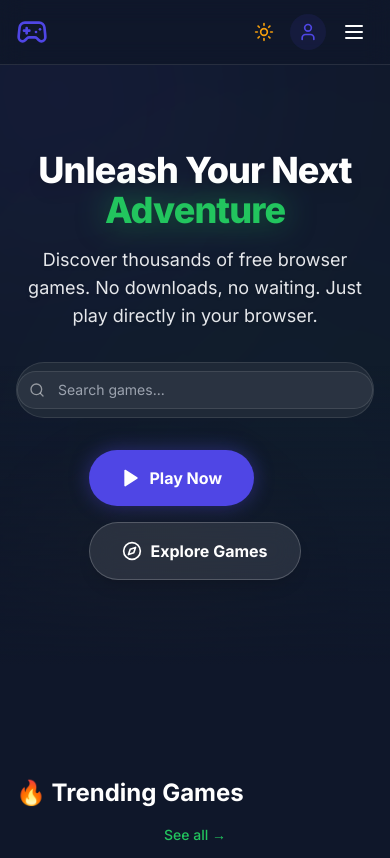
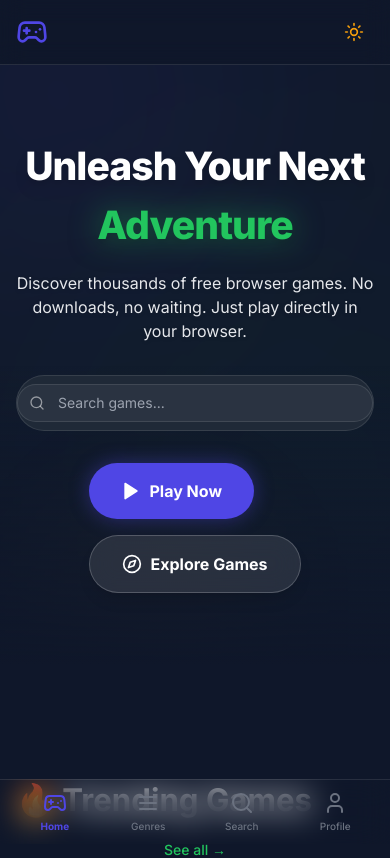
Before and after one commit to abuhanif254/PixelPlay, a Next.js app in the folder apps/web/: page / in a window 390 px wide. Shown: the top 858 px of the page. Built offline with nearby package versions, Linux system fonts and the light colour scheme.

Commit message:
feat: phase 1 - international layout, mega menu, and fluid typography

```diff
--- a/apps/web/app/(home)/page.tsx
+++ b/apps/web/app/(home)/page.tsx
@@ -86,7 +86,7 @@ export default function HomePage() {
           <section aria-labelledby="categories-heading">
             <div id="categories-heading" className="sr-only">Popular Categories</div>
             <SectionHeader title="🧩 Popular Categories" actionText="Explore" />
-            <div className="grid grid-cols-2 md:grid-cols-3 lg:grid-cols-6 gap-4">
+            <div className="grid grid-cols-2 sm:grid-cols-3 md:grid-cols-4 lg:grid-cols-6 gap-4">
               {categories.map((cat, i) => (
                  <CategoryCard key={i} name={cat.title} icon={cat.icon} gameCount={cat.count} />
               ))}
@@ -99,7 +99,7 @@ export default function HomePage() {
           <section aria-labelledby="editors-picks-heading">
             <div id="editors-picks-heading" className="sr-only">Editor's Picks</div>
             <SectionHeader title="⭐ Editor's Picks" subtitle="Hand-picked gems for you" />
-            <div className="grid grid-cols-1 md:grid-cols-2 gap-6">
+            <div className="grid grid-cols-1 md:grid-cols-2 lg:grid-cols-3 xl:grid-cols-4 gap-6">
               <div className="md:col-span-1 h-64">
                  <GameCard title="Ultimate Chess" rating={5.0} featured={true} />
               </div>
@@ -115,7 +115,7 @@ export default function HomePage() {
           <section aria-labelledby="guides-heading">
             <div id="guides-heading" className="sr-only">Latest Guides and News</div>
             <SectionHeader title="📖 Latest Guides & News" actionText="Read more" />
-            <div className="grid grid-cols-1 md:grid-cols-2 lg:grid-cols-4 gap-6">
+            <div className="grid grid-cols-1 sm:grid-cols-2 lg:grid-cols-4 gap-6">
               <BlogPreviewCard title="Top 10 Puzzle Games" date="Aug 10, 2026" readTime="5 min read" excerpt="Discover the best brain teasers to play directly in your browser." />
               <BlogPreviewCard title="Best Browser Games" date="Aug 8, 2026" readTime="8 min read" excerpt="A definitive list of HTML5 games that you shouldn't miss." />
               <BlogPreviewCard title="Brain Games for Focus" date="Aug 5, 2026" readTime="4 min read" excerpt="How strategy games improve your cognitive abilities." />
--- a/apps/web/components/HeroSection.tsx
+++ b/apps/web/components/HeroSection.tsx
@@ -47,10 +47,10 @@ export const HeroSection: React.FC = () => {
           animate={{ opacity: 1, y: 0 }}
           transition={{ duration: 0.6 }}
         >
-          <h1 className="text-4xl md:text-6xl font-extrabold tracking-tight mb-4 text-white drop-shadow-lg">
+          <h1 className="text-fluid-3xl md:text-fluid-4xl font-extrabold tracking-tight mb-4 text-white drop-shadow-lg">
             Unleash Your Next <span className="text-accent drop-shadow-[0_0_15px_rgba(34,197,94,0.5)]">Adventure</span>
           </h1>
-          <p className="text-lg md:text-xl text-gray-200 max-w-2xl mx-auto drop-shadow">
+          <p className="text-fluid-base md:text-fluid-lg text-gray-200 max-w-2xl mx-auto drop-shadow">
             Discover thousands of free browser games. No downloads, no waiting. Just play directly in your browser.
           </p>
         </motion.div>
--- a/apps/web/components/Navbar.tsx
+++ b/apps/web/components/Navbar.tsx
@@ -7,7 +7,6 @@ import { useTheme } from 'next-themes';
 import { SearchBar } from './SearchBar';
 
 export default function Navbar() {
-  const [isMobileMenuOpen, setIsMobileMenuOpen] = useState(false);
   const [isCategoriesOpen, setIsCategoriesOpen] = useState(false);
   const { theme, setTheme } = useTheme();
   const [mounted, setMounted] = useState(false);
@@ -15,6 +14,7 @@ export default function Navbar() {
   useEffect(() => setMounted(true), []);
 
   return (
+    <>
       <nav className="sticky top-0 z-50 w-full border-b border-black/10 dark:border-white/10 bg-background/80 backdrop-blur-md">
         <div className="container mx-auto px-4 md:px-6 h-16 flex items-center justify-between gap-4">
           {/* Logo */}
@@ -22,10 +22,12 @@ export default function Navbar() {
             <Gamepad2 className="w-8 h-8 text-primary" />
             <span className="font-bold text-xl tracking-tight hidden sm:block">PixelPlay</span>
           </Link>
-        {/* Search */}
-        <div className="flex-1 max-w-xl hidden md:flex items-center">
+
+          {/* Search (Desktop & Tablet) */}
+          <div className="flex-1 max-w-2xl hidden md:flex items-center mx-4">
             <SearchBar />
           </div>
+
           {/* Desktop Links */}
           <div className="hidden md:flex items-center gap-6">
             <div
@@ -33,69 +35,87 @@ export default function Navbar() {
               onMouseEnter={() => setIsCategoriesOpen(true)}
               onMouseLeave={() => setIsCategoriesOpen(false)}
             >
-            <button className="flex items-center gap-1 text-sm font-medium hover:text-primary transition-colors">
-              Categories <ChevronDown className="w-4 h-4" />
+              <button className="flex items-center gap-1 text-sm font-semibold hover:text-primary transition-colors py-5">
+                Categories <ChevronDown className={`w-4 h-4 transition-transform ${isCategoriesOpen ? 'rotate-180' : ''}`} />
               </button>
+
+              {/* Mega Menu */}
               <AnimatePresence>
                 {isCategoriesOpen && (
                   <motion.div
                     initial={{ opacity: 0, y: 10 }}
                     animate={{ opacity: 1, y: 0 }}
                     exit={{ opacity: 0, y: 10 }}
-                  className="absolute top-full right-0 mt-2 w-48 rounded-xl bg-background border border-black/10 dark:border-white/10 shadow-xl overflow-hidden py-2"
+                    transition={{ duration: 0.2 }}
+                    className="absolute top-full left-1/2 -translate-x-1/2 mt-0 w-[600px] rounded-2xl bg-background border border-black/10 dark:border-white/10 shadow-2xl overflow-hidden p-6 grid grid-cols-3 gap-6 before:absolute before:-top-4 before:left-0 before:w-full before:h-4 before:bg-transparent"
                   >
-                  {['Action', 'Puzzle', 'Strategy', 'RPG', 'Sports'].map(cat => (
-                    <Link key={cat} href={`/category/${cat.toLowerCase()}`} className="block px-4 py-2 text-sm hover:bg-primary/10 hover:text-primary transition-colors">
-                      {cat}
-                    </Link>
-                  ))}
+                    <div>
+                      <h4 className="text-xs font-bold text-gray-500 uppercase tracking-wider mb-3">Popular</h4>
+                      <div className="flex flex-col gap-2">
+                        <Link href="/category/action" className="text-sm font-medium hover:text-primary transition-colors">Action</Link>
+                        <Link href="/category/puzzle" className="text-sm font-medium hover:text-primary transition-colors">Puzzle</Link>
+                        <Link href="/category/strategy" className="text-sm font-medium hover:text-primary transition-colors">Strategy</Link>
+                      </div>
+                    </div>
+                    <div>
+                      <h4 className="text-xs font-bold text-gray-500 uppercase tracking-wider mb-3">Multiplayer</h4>
+                      <div className="flex flex-col gap-2">
+                        <Link href="/category/io" className="text-sm font-medium hover:text-primary transition-colors">.io Games</Link>
+                        <Link href="/category/sports" className="text-sm font-medium hover:text-primary transition-colors">Sports</Link>
+                        <Link href="/category/racing" className="text-sm font-medium hover:text-primary transition-colors">Racing</Link>
+                      </div>
+                    </div>
+                    <div className="bg-primary/5 rounded-xl p-4 flex flex-col items-center justify-center text-center border border-primary/10">
+                      <Gamepad2 className="w-8 h-8 text-primary mb-2" />
+                      <span className="text-sm font-bold">Discover All</span>
+                      <p className="text-xs text-gray-500 mt-1">Browse 10,000+ free games</p>
+                    </div>
                   </motion.div>
                 )}
               </AnimatePresence>
             </div>
-          <Link href="/new" className="text-sm font-medium hover:text-accent transition-colors">New Games</Link>
-          <Link href="/popular" className="text-sm font-medium hover:text-warning transition-colors">Popular</Link>
+            <Link href="/new" className="text-sm font-semibold hover:text-accent transition-colors">New Games</Link>
+            <Link href="/popular" className="text-sm font-semibold hover:text-warning transition-colors">Popular</Link>
           </div>
+
           {/* Actions */}
           <div className="flex items-center gap-2 sm:gap-4 shrink-0">
             <button
               onClick={() => setTheme(theme === 'dark' ? 'light' : 'dark')}
-            className="p-2 rounded-full hover:bg-black/10 dark:hover:bg-white/10 transition-colors"
+              className="p-2.5 rounded-full hover:bg-black/10 dark:hover:bg-white/10 transition-colors"
+              aria-label="Toggle Dark Mode"
             >
               {mounted ? (theme === 'dark' ? <Sun className="w-5 h-5 text-warning" /> : <Moon className="w-5 h-5" />) : <div className="w-5 h-5" />}
             </button>
-          <button className="p-2 rounded-full bg-primary/10 text-primary hover:bg-primary/20 transition-colors">
-            <User className="w-5 h-5" />
-          </button>
-          {/* Mobile Menu Toggle */}
-          <button
-            onClick={() => setIsMobileMenuOpen(!isMobileMenuOpen)}
-            className="md:hidden p-2 rounded-lg hover:bg-black/10 dark:hover:bg-white/10 transition-colors"
-          >
-            {isMobileMenuOpen ? <X className="w-6 h-6" /> : <Menu className="w-6 h-6" />}
+            <button className="hidden sm:flex items-center gap-2 px-4 py-2 rounded-full bg-primary/10 text-primary hover:bg-primary/20 transition-colors font-medium text-sm">
+              <User className="w-4 h-4" />
+              <span>Login</span>
             </button>
           </div>
         </div>
-      {/* Mobile Menu */}
-      <AnimatePresence>
-        {isMobileMenuOpen && (
-          <motion.div
-            initial={{ height: 0, opacity: 0 }}
-            animate={{ height: 'auto', opacity: 1 }}
-            exit={{ height: 0, opacity: 0 }}
-            className="md:hidden border-t border-black/10 dark:border-white/10 bg-background overflow-hidden"
-          >
-            <div className="p-4 flex flex-col gap-4">
-              <div className="relative z-50">
-                <SearchBar />
+      </nav>
+
+      {/* Mobile Bottom Navigation Bar */}
+      <div className="md:hidden fixed bottom-0 left-0 right-0 z-50 bg-background/90 backdrop-blur-lg border-t border-black/10 dark:border-white/10 pb-safe">
+        <div className="flex items-center justify-around h-16 px-2">
+          <Link href="/" className="flex flex-col items-center justify-center w-full h-full text-primary">
+            <Gamepad2 className="w-6 h-6 mb-1" />
+            <span className="text-[10px] font-bold">Home</span>
+          </Link>
+          <Link href="/categories" className="flex flex-col items-center justify-center w-full h-full text-gray-500 hover:text-primary transition-colors">
+            <Menu className="w-6 h-6 mb-1" />
+            <span className="text-[10px] font-medium">Genres</span>
+          </Link>
+          <Link href="/search" className="flex flex-col items-center justify-center w-full h-full text-gray-500 hover:text-primary transition-colors">
+            <Search className="w-6 h-6 mb-1" />
+            <span className="text-[10px] font-medium">Search</span>
+          </Link>
+          <Link href="/profile" className="flex flex-col items-center justify-center w-full h-full text-gray-500 hover:text-primary transition-colors">
+            <User className="w-6 h-6 mb-1" />
+            <span className="text-[10px] font-medium">Profile</span>
+          </Link>
         </div>
-              <Link href="/categories" className="py-2 text-sm font-medium border-b border-black/5 dark:border-white/5">Categories</Link>
-              <Link href="/new" className="py-2 text-sm font-medium border-b border-black/5 dark:border-white/5 text-accent">New Games</Link>
-              <Link href="/popular" className="py-2 text-sm font-medium text-warning">Popular</Link>
       </div>
-          </motion.div>
-        )}
-      </AnimatePresence>
-    </nav>
+    </>
   );
 }
--- a/apps/web/components/SectionHeader.tsx
+++ b/apps/web/components/SectionHeader.tsx
@@ -25,7 +25,7 @@ export const SectionHeader: React.FC<SectionHeaderProps> = ({
       className="flex flex-col sm:flex-row sm:items-end justify-between mb-6 gap-4"
     >
       <div>
-        <h2 className="text-2xl md:text-3xl font-bold text-gray-900 dark:text-white flex items-center gap-2">
+        <h2 className="text-fluid-2xl md:text-fluid-3xl font-bold text-gray-900 dark:text-white flex items-center gap-2">
           {title}
         </h2>
         {subtitle && (
--- a/apps/web/components/TrendingGamesFilter.tsx
+++ b/apps/web/components/TrendingGamesFilter.tsx
@@ -54,7 +54,7 @@ export function TrendingGamesFilter({ games }: TrendingGamesFilterProps) {
       </div>
 
       {/* Grid */}
-      <div className="grid grid-cols-2 md:grid-cols-3 lg:grid-cols-6 gap-4">
+      <div className="grid grid-cols-2 sm:grid-cols-3 md:grid-cols-4 lg:grid-cols-6 xl:grid-cols-8 2xl:grid-cols-12 gap-4">
         {visibleGames.length > 0 ? (
           visibleGames.map((game, i) => (
             <Link href={`/games/${game.slug}`} key={`${game.slug}-${i}`} aria-label={`Play ${game.title}`}>
```
Also changed, not shown: apps/web/tailwind.config.ts (+9 -0 lines). Lines whose indentation alone changed are shown as unchanged.
